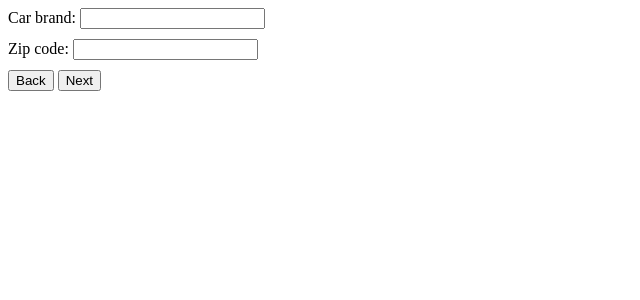
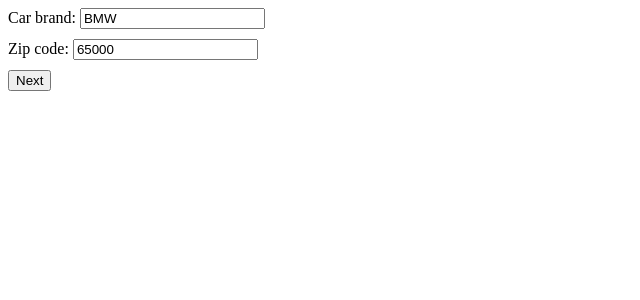
Before and after one commit to JollyR0ger42/test_RaDevs, a SvelteKit app: page / in a window 1280 px wide. Shown: the top 300 px of the page, without its empty margins (0-640 px from the left). Built offline with nearby package versions, Linux system fonts and the light colour scheme.

Commit message:
add validation to Form1

```diff
--- a/src/components/Form.svelte
+++ b/src/components/Form.svelte
@@ -6,7 +6,7 @@
   let step = 1;
 
   const onNext = () => {
-    if (form1Validation()) step++;
+    if (form1Validation() && step < 2) step++;
   };
 
   const onBack = () => {
@@ -19,7 +19,6 @@
   };
 </script>
 
-
 {#if step === 1}
   <Form1 bind:validate={form1Validation} />
 {:else}
@@ -27,10 +26,11 @@
 {/if}
 
 <div class="form__buttons">
-  <button on:click={onBack}>Back</button>
+  {#if step !== 1}
+    <button on:click={onBack}>Back</button>
+  {/if}
   <button on:click={onNext}>Next</button>
 </div>
-
 
 <style lang="scss">
   .form__buttons {
--- a/src/components/Form1.svelte
+++ b/src/components/Form1.svelte
@@ -1,8 +1,23 @@
 <script>
-  let carBrand = ''
-  let zipCode = ''
+  import { showModalStore } from "../stores.js";
+
+  let carBrand = 'BMW'
+  let zipCode = '65000'
 
   export const validate = () => {
+    const errors = []
+    if (!['Audi', 'BMW', 'Nissan'].includes(carBrand)) {
+      const error = 'Car brand should be one of: "Audi", "BMW", "Nissan"'
+      errors.push(`<p>${error}</p>`)
+    }
+    if (!['65000', '66000', '67000', '68000'].includes(zipCode)) {
+      const error = 'Zip code should be one of: 65000, 66000, 67000, 68000'
+      errors.push(`<p>${error}</p>`)
+    }
+    if (errors.length) {
+      showModalStore.set(errors.join(''))
+      return false
+    }
     return true
   }
 </script>
```
